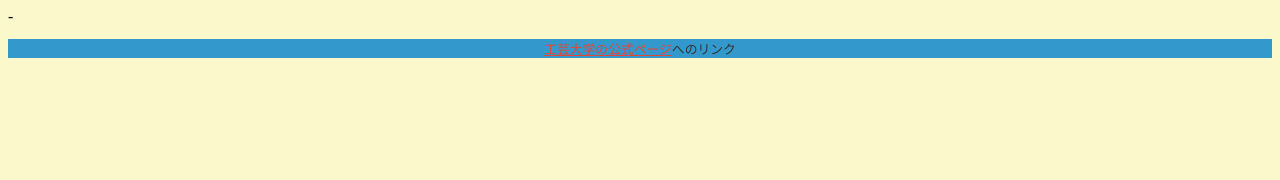
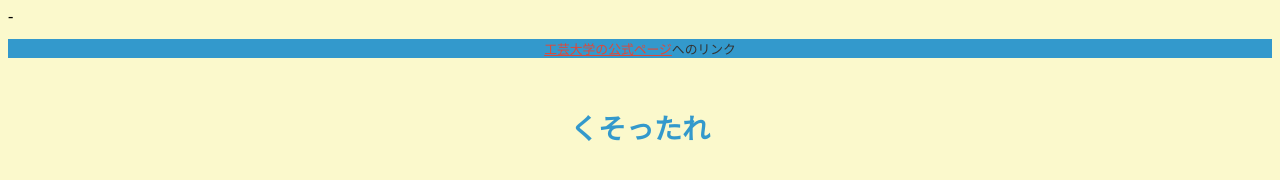
Before and after one commit to kougei-kyabehyon/web2-3-2, a plain HTML site: page index.html in a window 1280 px wide. Drawn offline with Linux system fonts and the light colour scheme.

Commit message:
Update index.html

```diff
--- a/index.html
+++ b/index.html
@@ -5,4 +5,5 @@
     <meta charset="utf-8" />
     <title>sano takumiです</title>
 <link rel="stylesheet" href="css/default.css" type="text/css">
+    <h1>くそったれ</h1>
 </head>
```
